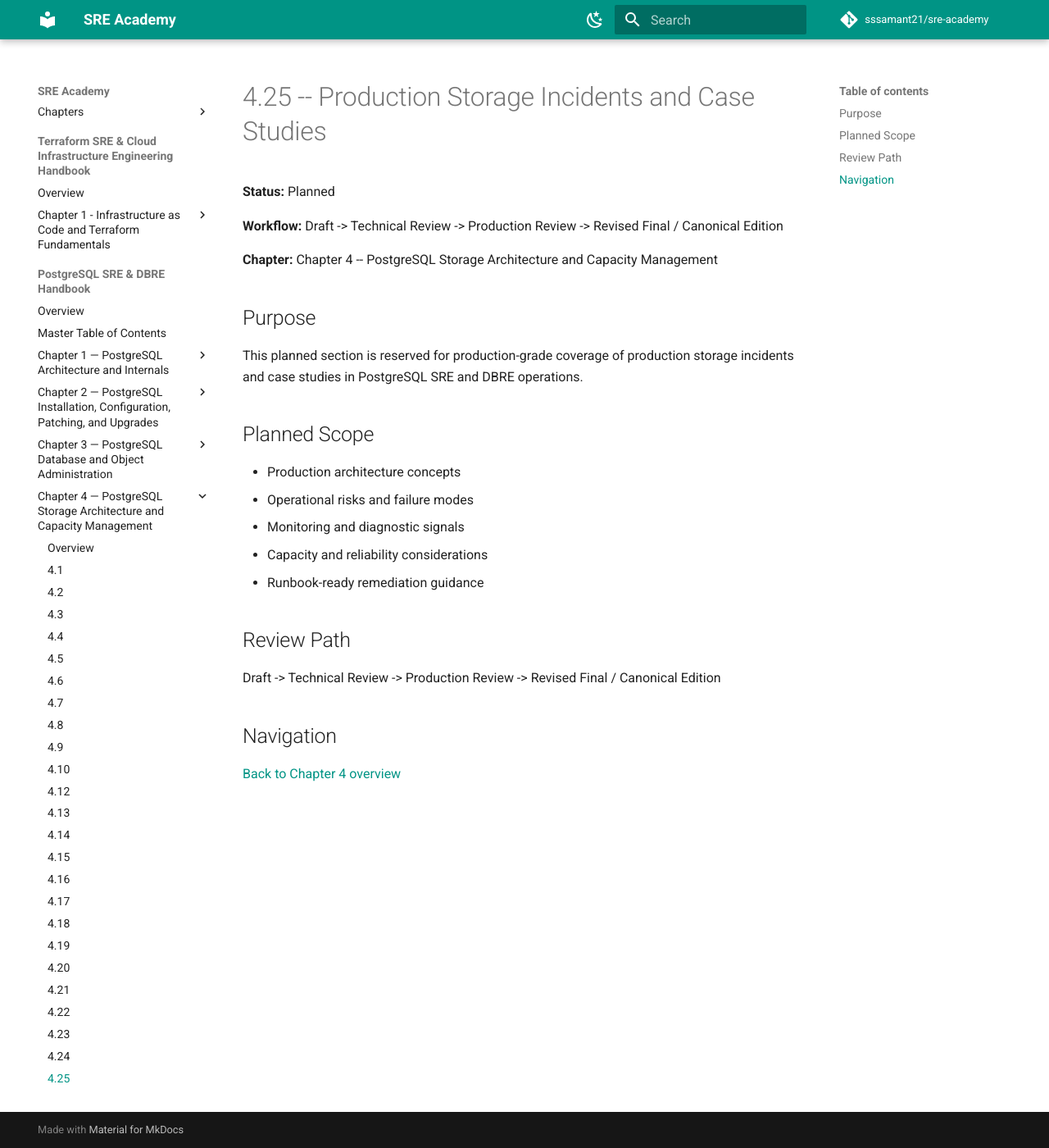
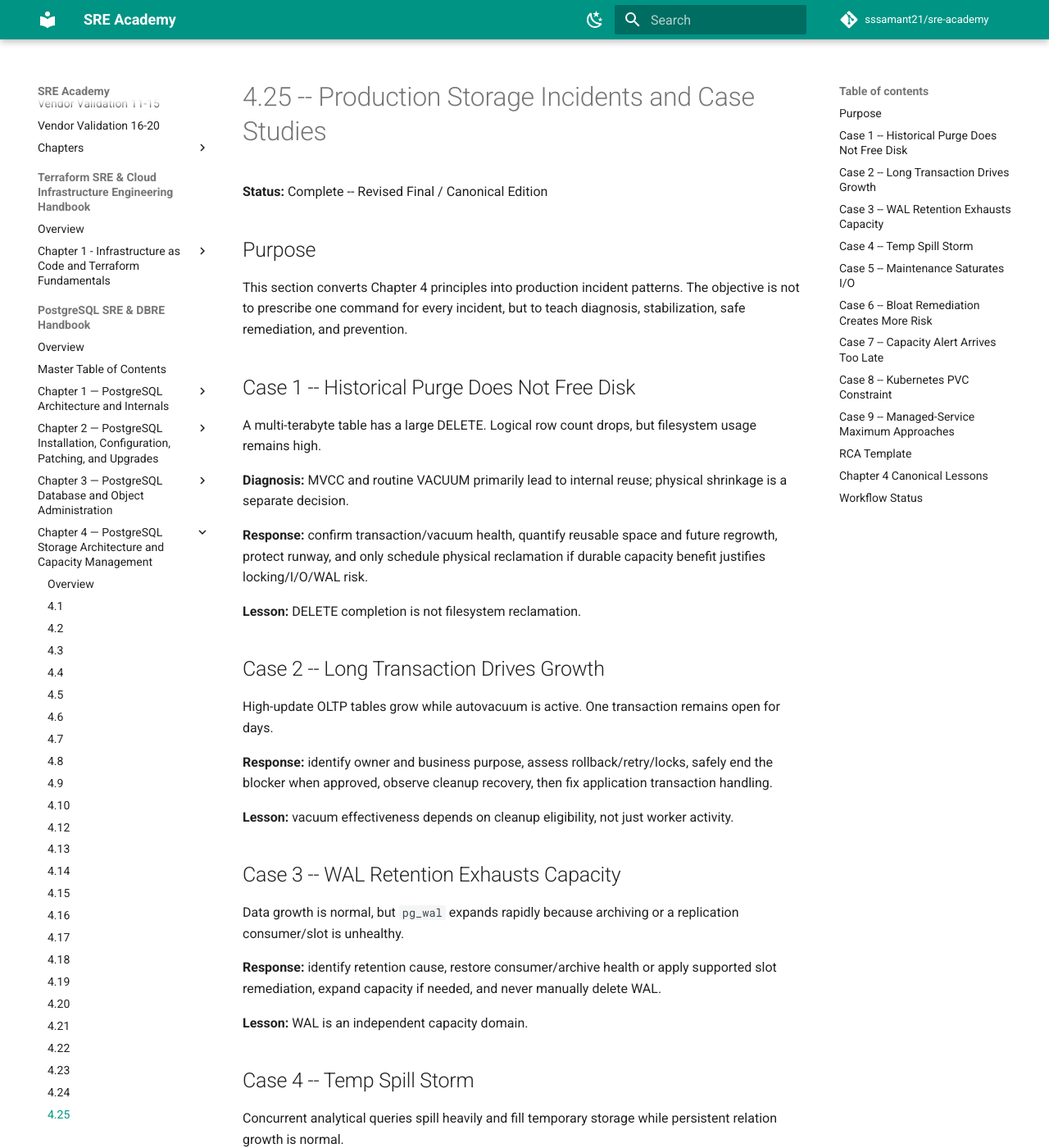
Before and after one commit to sssamant21/sre-academy, an MkDocs documentation site: the page built from docs/books/postgresql-sre-dbre-handbook/chapter-04/4.25-production-storage-incidents-and-case-studies.md, in a window 1280 px wide and 1400 px high. Shown: the whole window at 82% size. Built offline with MkDocs 1.6.1 and Material for MkDocs 9.7.7, drawn with Linux system fonts in a browser that asks for light colours; comment, search, counter and statistics services are not loaded; some of the changed text lies outside the part shown.

Commit message:
docs(postgres): publish canonical section 4.25 storage case studies

```diff
--- a/docs/books/postgresql-sre-dbre-handbook/chapter-04/4.25-production-storage-incidents-and-case-studies.md
+++ b/docs/books/postgresql-sre-dbre-handbook/chapter-04/4.25-production-storage-incidents-and-case-studies.md
@@ -1,27 +1,104 @@
 # 4.25 -- Production Storage Incidents and Case Studies
 
-**Status:** Planned
-
-**Workflow:** Draft -> Technical Review -> Production Review -> Revised Final / Canonical Edition
-
-**Chapter:** Chapter 4 -- PostgreSQL Storage Architecture and Capacity Management
+**Status:** Complete -- Revised Final / Canonical Edition
 
 ## Purpose
 
-This planned section is reserved for production-grade coverage of production storage incidents and case studies in PostgreSQL SRE and DBRE operations.
+This section converts Chapter 4 principles into production incident patterns. The objective is not to prescribe one command for every incident, but to teach diagnosis, stabilization, safe remediation, and prevention.
 
-## Planned Scope
+## Case 1 -- Historical Purge Does Not Free Disk
 
-- Production architecture concepts
-- Operational risks and failure modes
-- Monitoring and diagnostic signals
-- Capacity and reliability considerations
-- Runbook-ready remediation guidance
+A multi-terabyte table has a large DELETE. Logical row count drops, but filesystem usage remains high.
 
-## Review Path
+**Diagnosis:** MVCC and routine VACUUM primarily lead to internal reuse; physical shrinkage is a separate decision.
 
-Draft -> Technical Review -> Production Review -> Revised Final / Canonical Edition
+**Response:** confirm transaction/vacuum health, quantify reusable space and future regrowth, protect runway, and only schedule physical reclamation if durable capacity benefit justifies locking/I/O/WAL risk.
 
-## Navigation
+**Lesson:** DELETE completion is not filesystem reclamation.
 
-[Back to Chapter 4 overview](index.md)
+## Case 2 -- Long Transaction Drives Growth
+
+High-update OLTP tables grow while autovacuum is active. One transaction remains open for days.
+
+**Response:** identify owner and business purpose, assess rollback/retry/locks, safely end the blocker when approved, observe cleanup recovery, then fix application transaction handling.
+
+**Lesson:** vacuum effectiveness depends on cleanup eligibility, not just worker activity.
+
+## Case 3 -- WAL Retention Exhausts Capacity
+
+Data growth is normal, but `pg_wal` expands rapidly because archiving or a replication consumer/slot is unhealthy.
+
+**Response:** identify retention cause, restore consumer/archive health or apply supported slot remediation, expand capacity if needed, and never manually delete WAL.
+
+**Lesson:** WAL is an independent capacity domain.
+
+## Case 4 -- Temp Spill Storm
+
+Concurrent analytical queries spill heavily and fill temporary storage while persistent relation growth is normal.
+
+**Response:** identify spill-heavy plans and concurrency, stop optional offenders, restore capacity, improve plans/statistics/indexes, and use workload-specific memory controls with concurrency analysis.
+
+**Lesson:** capacity incidents can be transient workload incidents.
+
+## Case 5 -- Maintenance Saturates I/O
+
+Backup, VACUUM, and an index build overlap. Disk is not full, but application latency breaches SLO.
+
+**Response:** correlate I/O latency/queueing with maintenance, pause/throttle optional work, reschedule competing operations, and update maintenance performance budgets.
+
+**Lesson:** performance headroom is separate from free-space headroom.
+
+## Case 6 -- Bloat Remediation Creates More Risk
+
+A large relation is labeled bloated from a simple estimate and scheduled for rewrite. The table would have naturally reused most space.
+
+**Response:** validate heap/index/TOAST separately, forecast regrowth, and compare durable savings with rewrite cost.
+
+**Lesson:** reusable space is not automatically waste.
+
+## Case 7 -- Capacity Alert Arrives Too Late
+
+A percentage-only alert fires with hours of runway remaining, but storage expansion needs a day.
+
+**Response:** stabilize workload, expand urgently, then replace threshold-only monitoring with free-byte, growth, runway, and lead-time alerting.
+
+**Lesson:** alerts must preserve response time.
+
+## Case 8 -- Kubernetes PVC Constraint
+
+PostgreSQL growth reaches PVC capacity, but expansion is blocked by StorageClass or platform policy.
+
+**Response:** identify PVC/StorageClass/operator constraints, protect remaining capacity, follow supported migration/expansion procedure, and validate topology/HA.
+
+**Lesson:** database capacity planning must include orchestration-layer limits.
+
+## Case 9 -- Managed-Service Maximum Approaches
+
+Autoscaling masks steady growth until the service approaches its configured/provider maximum.
+
+**Response:** forecast maximum-limit runway, reduce avoidable growth, plan architecture/storage changes early, and use provider-supported modifications.
+
+**Lesson:** autoscaling delays intervention; it does not remove capacity limits.
+
+## RCA Template
+
+For every significant storage incident record timeline, customer/application impact, exact failure domain, trigger, contributing factors, detection quality, forecast accuracy, remediation, risky actions avoided/taken, recovery validation, HA/backup effects, and preventive actions with owners.
+
+## Chapter 4 Canonical Lessons
+
+1. PostgreSQL storage must be understood from pages and tuple lifecycle through infrastructure capacity.
+2. MVCC, VACUUM, WAL, temporary work, indexes, and TOAST create distinct storage behaviors.
+3. Internal reusable space differs from filesystem free space.
+4. Capacity and performance are separate but interacting failure dimensions.
+5. Growth trajectory and runway matter more than isolated size.
+6. Every independent storage domain requires monitoring and alerts.
+7. Safe emergency response stabilizes capacity before aggressive reclamation.
+8. Never manually delete PostgreSQL-managed relation or WAL files.
+9. Automation should favor observation and forecasting over destructive action.
+10. Incidents must improve forecasts, alerts, runbooks, and architecture.
+
+## Workflow Status
+
+Draft **Complete** -> Technical Review **Complete** -> Production Review **Complete** -> Revised Final / Canonical Edition **Complete**
+
+**Chapter 4 -- PostgreSQL Storage Architecture and Capacity Management is complete and canonical.**
```
